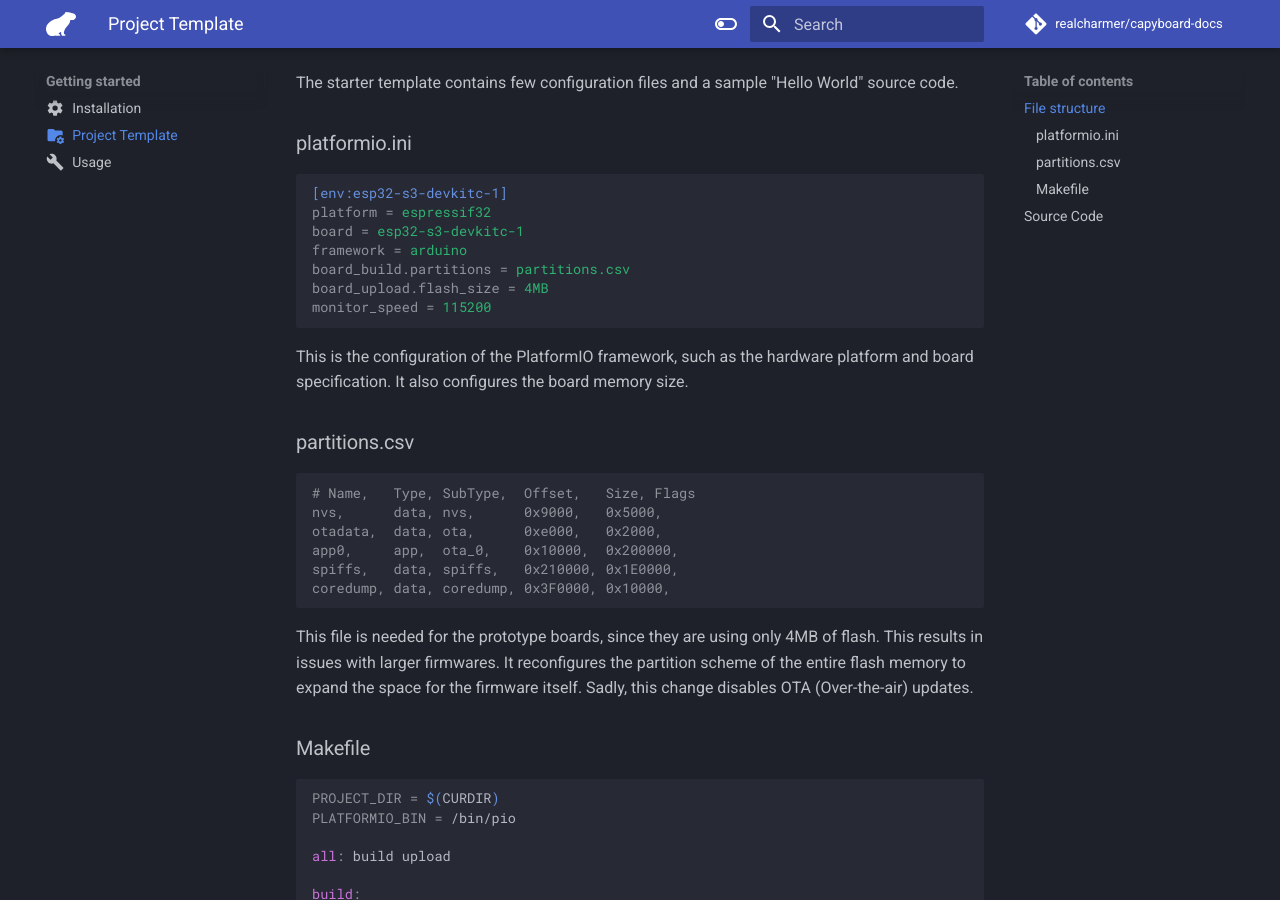
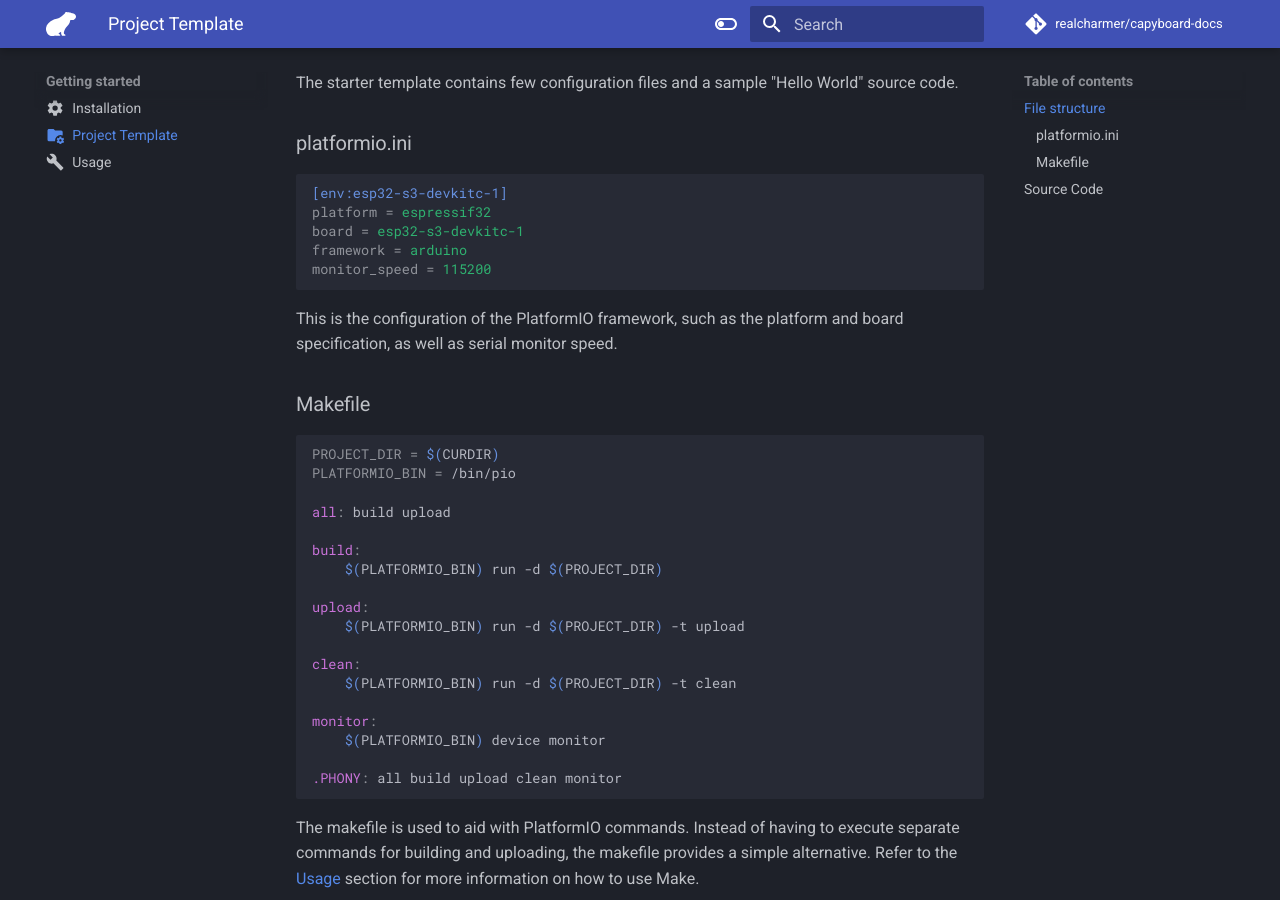
Before and after one commit to realcharmer/capyboard-docs, an MkDocs documentation site: the page built from docs/getting-started/project-template.md, in a window 1280 px wide and 900 px high, scrolled down 447 px. Built offline with MkDocs 1.6.1 and Material for MkDocs 9.7.7, drawn with Linux system fonts in a browser that asks for light colours; comment, search, counter and statistics services are not loaded.

Commit message:
Adapt for a new board version

````diff
--- a/docs/getting-started/project-template.md
+++ b/docs/getting-started/project-template.md
@@ -23,25 +23,10 @@ The starter template contains few configuration files and a sample "Hello World"
 platform = espressif32
 board = esp32-s3-devkitc-1
 framework = arduino
-board_build.partitions = partitions.csv
-board_upload.flash_size = 4MB
 monitor_speed = 115200
 ```
 
-This is the configuration of the PlatformIO framework, such as the hardware platform and board specification. It also configures the board memory size.
-
-### partitions.csv
-
-```ini
-# Name,   Type, SubType,  Offset,   Size, Flags
-nvs,      data, nvs,      0x9000,   0x5000,
-otadata,  data, ota,      0xe000,   0x2000,
-app0,     app,  ota_0,    0x10000,  0x200000,
-spiffs,   data, spiffs,   0x210000, 0x1E0000,
-coredump, data, coredump, 0x3F0000, 0x10000,
-```
-
-This file is needed for the prototype boards, since they are using only 4MB of flash. This results in issues with larger firmwares. It reconfigures the partition scheme of the entire flash memory to expand the space for the firmware itself. Sadly, this change disables OTA (Over-the-air) updates.
+This is the configuration of the PlatformIO framework, such as the platform and board specification, as well as serial monitor speed.
 
 ### Makefile
 
````
